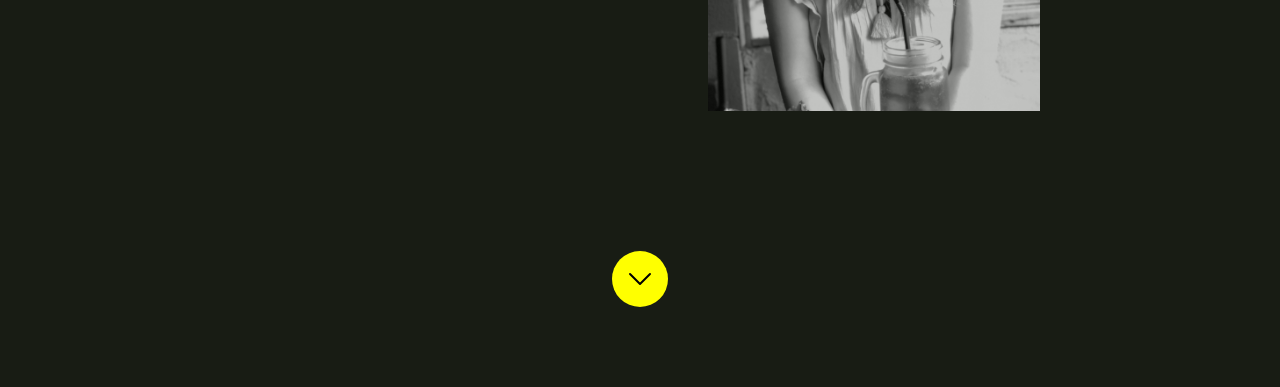
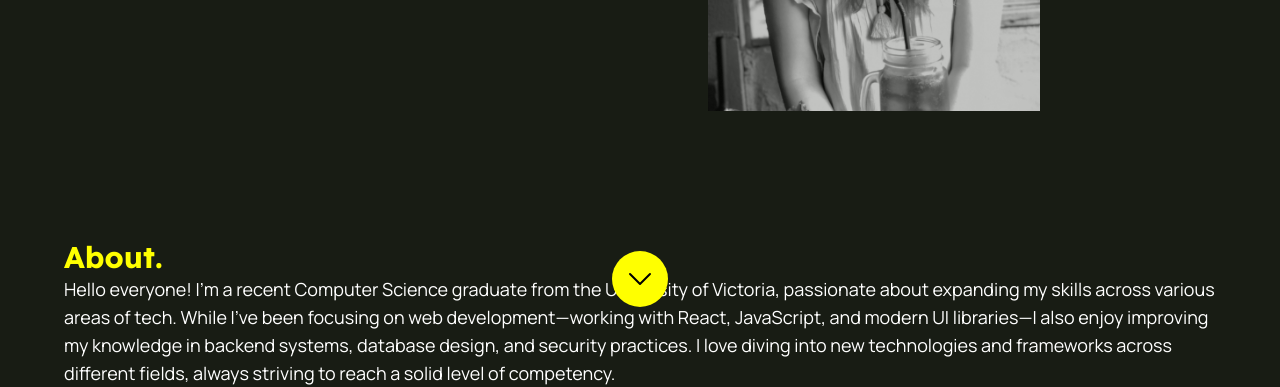
Before and after one commit to maikacoleen/myprofile, an Astro site: page / in a window 1280 px wide. Shown: the part 475-862 px from the top of the page. Before the commit the page ends 800 px from the top, so only its background shows below. Built offline with nearby package versions, Linux system fonts and the light colour scheme; Astro itself is replaced by a stand-in of ours.

Commit message:
About component added

```diff
--- /dev/null
+++ b/src/components/About.jsx
@@ -0,0 +1,15 @@
+const About = () => {
+
+    return(
+        <section>
+            <div className="mx-16">
+            <h1 className="text-yellowtext text-3xl font-bold">About.</h1>
+            <p className="text-white text-lg">Hello everyone! I’m a recent Computer Science graduate from the University of Victoria, passionate about expanding my skills across various areas of tech. While I’ve been focusing on web development—working with React, JavaScript, and modern UI libraries—I also enjoy improving my knowledge in backend systems, database design, and security practices. I love diving into new technologies and frameworks across different fields, always striving to reach a solid level of competency.</p>
+            </div>
+        </section>
+
+    );
+
+};
+
+export default About;
--- a/src/pages/index.astro
+++ b/src/pages/index.astro
@@ -2,12 +2,14 @@
 import Layout from '../layouts/Layout.astro';
 import Navigation from '../components/Navigation.jsx';
 import Intro from '../components/Intro.jsx';
+import About from '../components/About.jsx';
 ---
 
 <Layout title="Main">
 	<main>
 		<Navigation />
 		<Intro client:load />
+		<About />
 	</main>
 
 </Layout>
```
